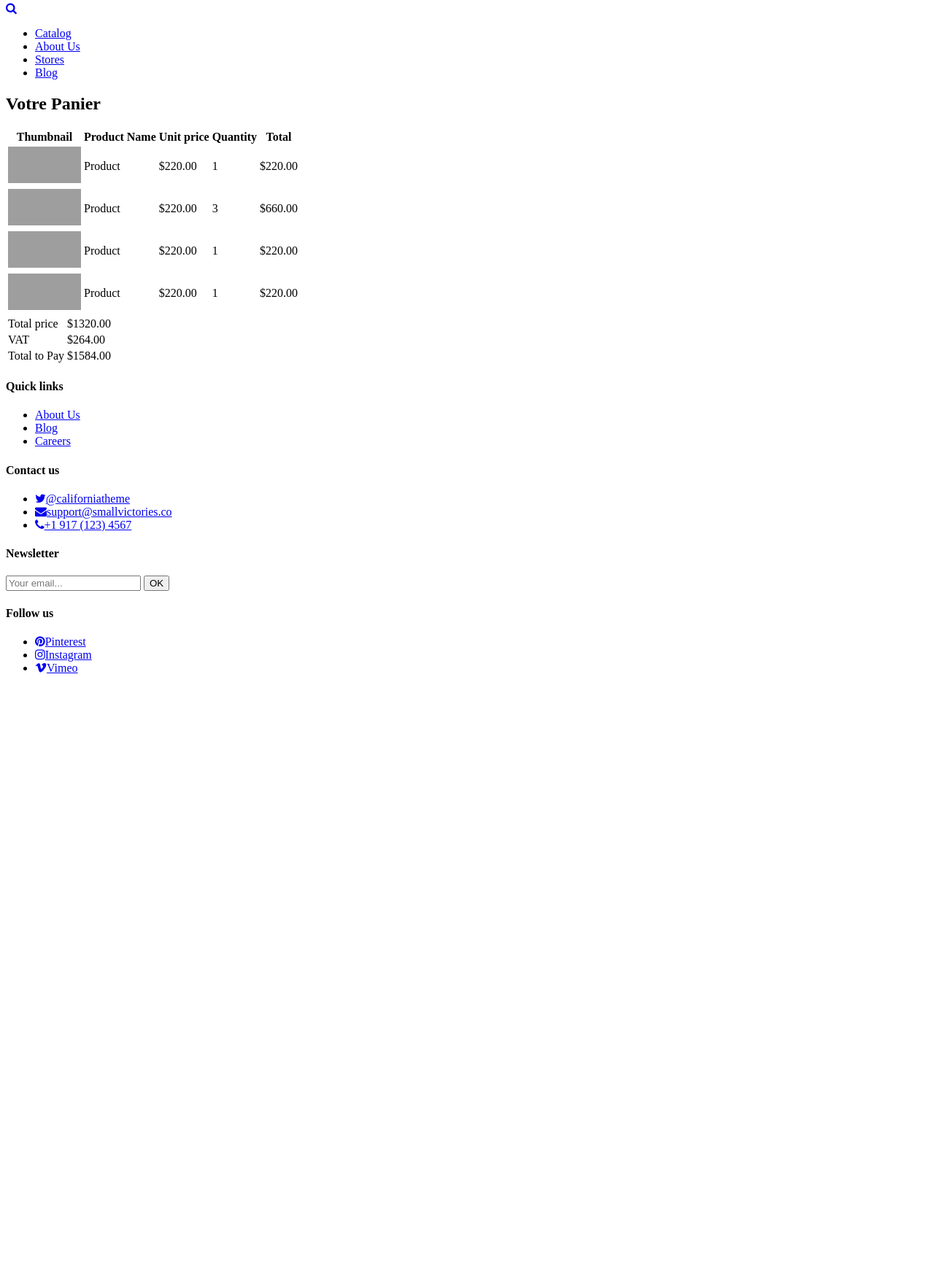
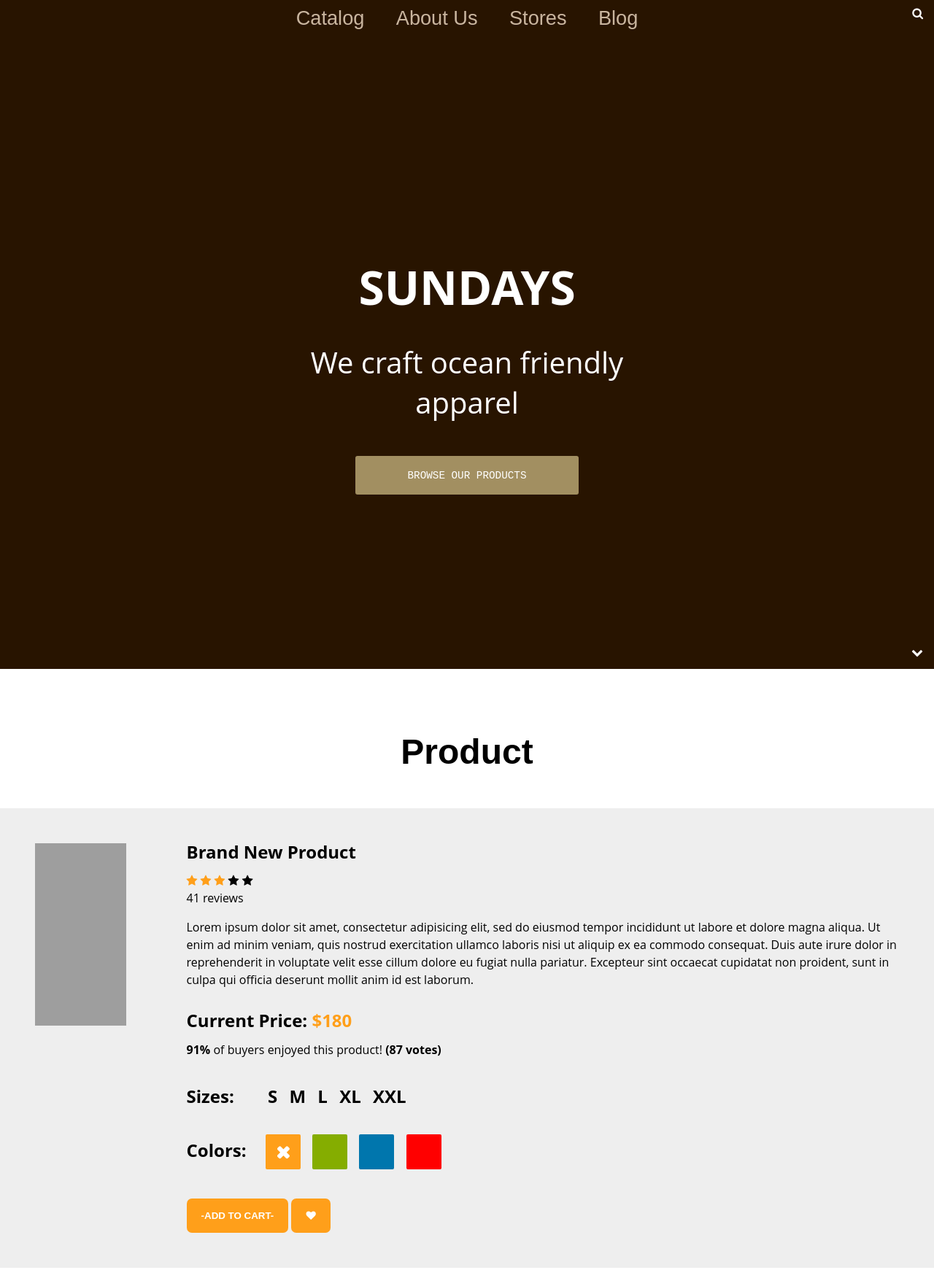
Before and after one commit to rruellepetel/inte_sass_2, a website: page panier.html in a window 1280 px wide. Shown: the part 5-1746 px from the top of the page at 73% size. Before the commit the page ends 946 px from the top, so only its background shows below. Drawn offline with Linux system fonts and the light colour scheme; grey boxes are pictures that could not be loaded.

Commit message:
remove panier.html for other design

```diff
--- a/panier.html
+++ b/panier.html
@@ -1,90 +1,91 @@
 <!DOCTYPE html>
 <html lang=fr>
+
 <head>
     <meta charset=UTF-8>
     <meta name="viewport" content="width=device-width, initial-scale=1.0">
     <meta http-equiv="X-UA-Compatible" content="ie=edge">
-    <link rel="stylesheet" href="./static/external/font-awesome/css/font-awesome.css">
-    <link rel="stylesheet" href="./static/css/master.css">
+    <link rel="stylesheet" href="./static/external/font-awesome/css/font-awesome.min.css">
+    <link rel="stylesheet" href="./static/css/style.css">
     <title>Sundays-Sass</title>
 </head>
+
 <body>
     <header>
+        <a href="#"><i class="fa fa-search"></i></a>
+        <a href="#"><span class="fa fa-chevron-down"></span></a>
         <nav>
-            <a href="#"><i class="fa fa-search"></i></a>
             <ul>
-                <li><a href="index.html">Catalog</a></li>
+                <li><a href="#">Catalog</a></li>
                 <li><a href="#">About Us</a></li>
                 <li><a href="#">Stores</a></li>
                 <li><a href="#">Blog</a></li>
             </ul>
         </nav>
+
+        <section class="brand">
+            <h1>Sundays</h1>
+            <span class="slogan">We craft ocean friendly apparel</span>
+            <a href="#" class="btn">Browse Our Products</a>
+        </section>
     </header>
 
     <main>
-        <h2>Votre Panier</h2>
-        <table class="cart">
-            <thead>
-                <tr>
-                    <th>Thumbnail</th>
-                    <th>Product Name</th>
-                    <th>Unit price</th>
-                    <th>Quantity</th>
-                    <th>Total</th>
-                </tr>
-            </thead>
-            <tbody>
-                <tr>
-                    <td><img src="http://lorempixel.com/100/50"></td>
-                    <td>Product</td>
-                    <td>$220.00</td>
-                    <td>1</td>
-                    <td>$220.00</td>
-                </tr>
-                <tr>
-                    <td><img src="http://lorempixel.com/100/50"></td>
-                    <td>Product</td>
-                    <td>$220.00</td>
-                    <td>3</td>
-                    <td>$660.00</td>
-                </tr>
-                <tr>
-                    <td><img src="http://lorempixel.com/100/50"></td>
-                    <td>Product</td>
-                    <td>$220.00</td>
-                    <td>1</td>
-                    <td>$220.00</td>
-                </tr>
-                <tr>
-                    <td><img src="http://lorempixel.com/100/50"></td>
-                    <td>Product</td>
-                    <td>$220.00</td>
-                    <td>1</td>
-                    <td>$220.00</td>
-                </tr>
-            </tbody>
-        </table>
+        <h2>Product</h2>
+        <div class="container">
+            <div class="card">
+                <div class="container-fluid">
+                    <div class="wrapper row">
+                        <div class="preview col-md-6">
+                            <div class="preview-pic tab-content">
+                                <div class="tab-pane active" id="pic-1"><img src="http://lorempixel.com/700/250" /></div>
+                            </div>
+                        </div>
+                        <div class="details col-md-6">
+                            <h3 class="product-title">Brand New Product</h3>
+                            <div class="rating">
+                                <div class="stars">
+                                    <span class="fa fa-star checked"></span>
+                                    <span class="fa fa-star checked"></span>
+                                    <span class="fa fa-star checked"></span>
+                                    <span class="fa fa-star"></span>
+                                    <span class="fa fa-star"></span>
+                                </div>
+                                <span class="review-no">41 reviews</span>
+                            </div>
+                            <p class="product-description">Lorem ipsum dolor sit amet, consectetur adipisicing elit, sed do eiusmod tempor incididunt ut labore et dolore magna aliqua. Ut enim ad minim veniam, quis nostrud exercitation ullamco laboris nisi ut aliquip ex ea commodo consequat.
+                                Duis aute irure dolor in reprehenderit in voluptate velit esse cillum dolore eu fugiat nulla pariatur. Excepteur sint occaecat cupidatat non proident, sunt in culpa qui officia deserunt mollit anim id est laborum.</p>
+                            <h4 class="price">Current Price: <span>$180</span></h4>
+                            <p class="vote"><strong>91%</strong> of buyers enjoyed this product! <strong>(87 votes)</strong></p>
+                            <h5 class="sizes">Sizes:
+                        <span class="size" data-toggle="tooltip" title="small">S</span>
+                        <span class="size" data-toggle="tooltip" title="medium">M</span>
+                        <span class="size" data-toggle="tooltip" title="large">L</span>
+                        <span class="size" data-toggle="tooltip" title="xtra large">XL</span>
+                        <span class="size" data-toggle="tooltip" title="xtra large">XXL</span>
+                    </h5>
+                            <h5 class="colors">Colors:
+                        <span class="color orange not-available" data-toggle="tooltip" title="Not In store"></span>
+                        <span class="color green"></span>
+                        <span class="color blue"></span>
+                        <span class="color red"></span>
 
-        <table class="cart-total">
-            <tr>
-                <td>Total price</td>
-                <td>$1320.00</td>
-            </tr>
-            <tr>
-                <td>VAT</td>
-                <td>$264.00</td>
-            </tr>
-            <tr>
-                <td>Total to Pay</td>
-                <td>$1584.00</td>
-            </tr>
-        </table>
+                    </h5>
+                            <div class="action">
+                                <button class="add-to-cart btn btn-default" type="button">-Add To Cart-</button>
+                                <button class="like btn btn-default" type="button"><span class="fa fa-heart"></span></button>
+                            </div>
+                        </div>
+                    </div>
+                </div>
+            </div>
+        </div>
     </main>
 
     <footer>
         <nav>
             <section>
-                <h4>Quick links</h4>
+                <h4>Quick Links</h4>
                 <ul>
                     <li><a href="#">About Us</a></li>
                     <li><a href="#">Blog</a></li>
@@ -92,7 +93,7 @@
                 </ul>
             </section>
             <section>
-                <h4>Contact us</h4>
+                <h4>Contact Us</h4>
                 <ul>
                     <li><a href="#"><span class="fa fa-twitter"></span>@californiatheme</a></li>
                     <li><a href="#"><span class="fa fa-envelope"></span>support@smallvictories.co</a></li>
@@ -102,12 +103,12 @@
             <section>
                 <h4>Newsletter</h4>
                 <form action="#">
-                    <input type="email" placeholder="Your email...">
-                    <input type="submit" value="OK">
+                    <input type="email" placeholder="Your Email ...">
+                    <button type="button" name="button">OK</button>
                 </form>
             </section>
             <section>
-                <h4>Follow us</h4>
+                <h4>Follow Us</h4>
                 <ul>
                     <li><a href="#"><span class="fa fa-pinterest"></span>Pinterest</a></li>
                     <li><a href="#"><span class="fa fa-instagram"></span>Instagram</a></li>
@@ -116,6 +117,6 @@
             </section>
         </nav>
     </footer>
-    <script src="./static/js/script.js" charset="utf-8"></script>
 </body>
+
 </html>
```
